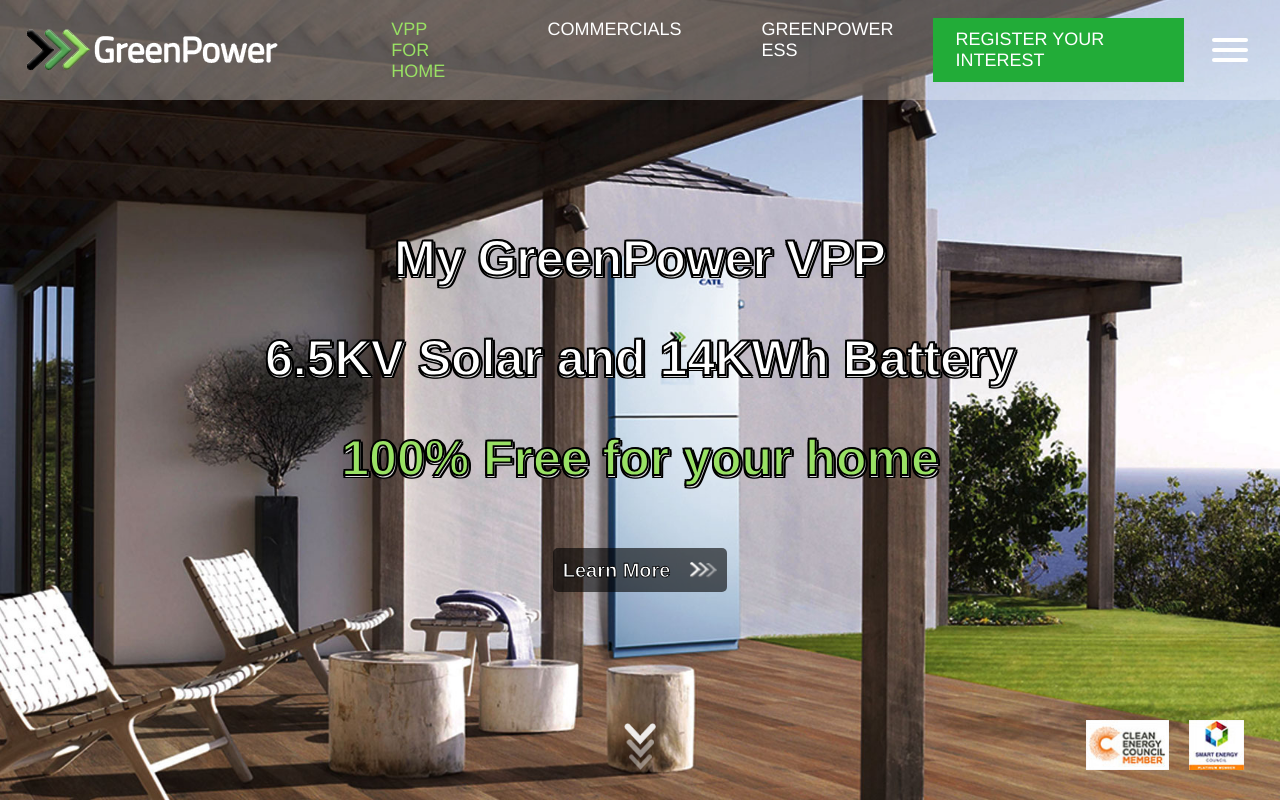
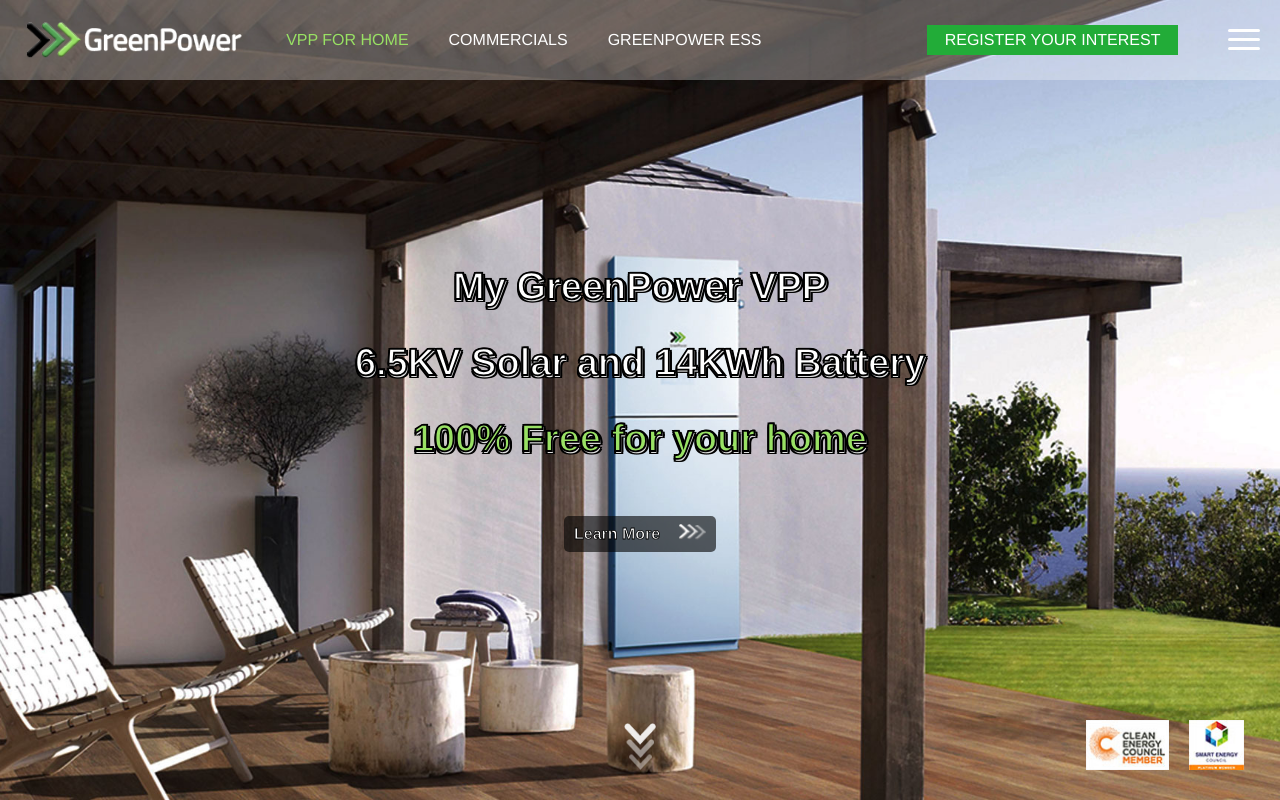
Before and after one commit to why-cc/w-demo-test, a plain HTML site: page test-menu.html in a window 1280 px wide. Drawn offline with Linux system fonts and the light colour scheme.

Commit message:
upload test-menu.html

```diff
--- a/test-menu.html
+++ b/test-menu.html
@@ -3,17 +3,20 @@
 
 <head>
     <meta charset="UTF-8">
-    <meta name="viewport" content="width=device-width, initial-scale=1.0">
+    <!-- <meta name="viewport" content="width=device-width, initial-scale=1.0"> -->
+    <meta name="viewport" content="width=device-width, initial-scale=1, maximum-scale=1, minimum-scale=1, user-scalable=no" />
     <meta http-equiv="X-UA-Compatible" content="ie=edge">
     <title>test-menu</title>
     <link rel="stylesheet" href="css/style.css">
     <link rel="stylesheet" href="css/swiper.min.css">
+    <link rel="stylesheet" href="css/media.css">
 
 
 
 </head>
 
 <body>
+
 
 
 
```
